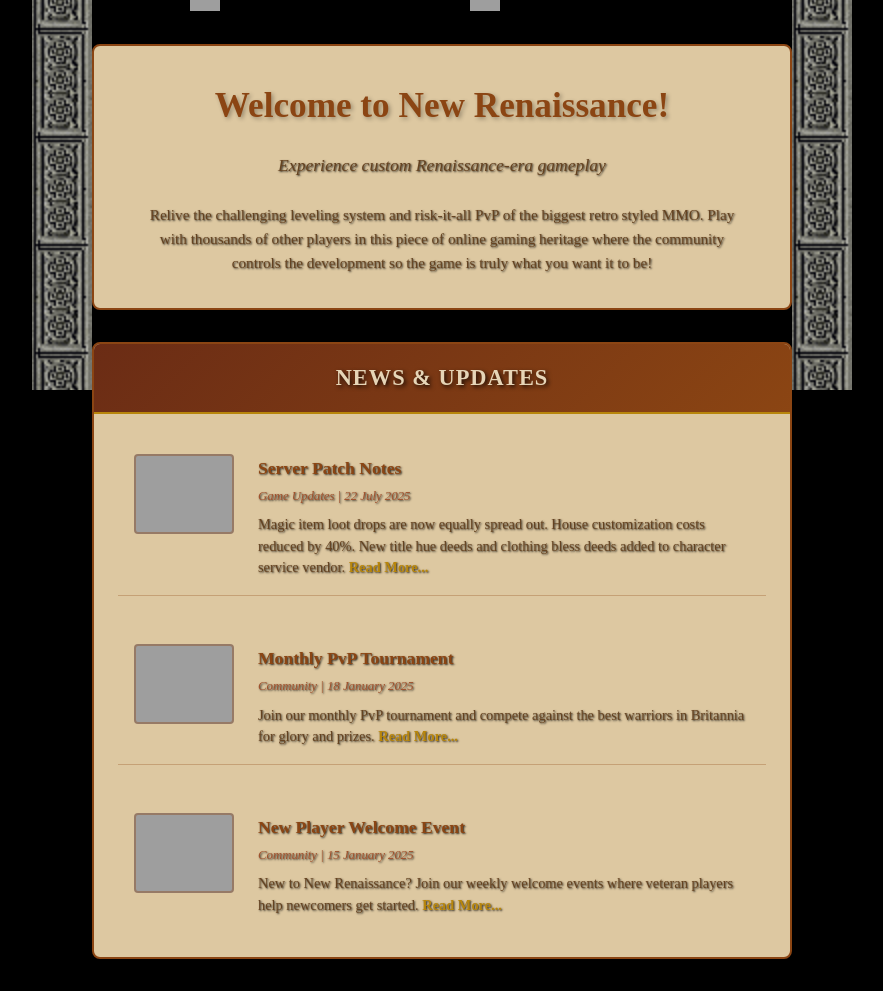
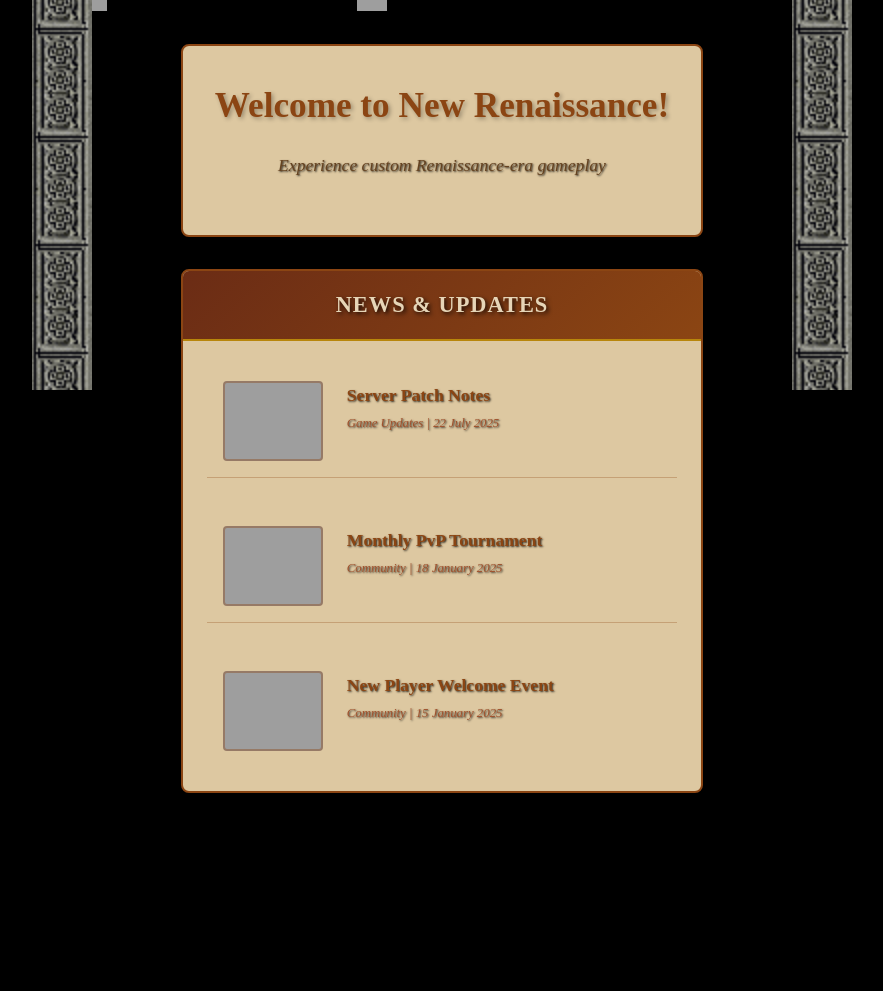
Before and after one commit to xzCad/newrenaissanceuo-wiki, a Jekyll site: the page built from README.md, in a window 1280 px wide, cut to the strip 510-1501 px from the top of the page. Shown: the whole strip, without its empty margins (198-1081 px from the left). Built offline with Jekyll 4.4.1, drawn with Linux system fonts in a browser that asks for light colours; our own code applies the rules of GitHub Pages for plain Markdown files; after the commit the page ends 1335 px from its top, so only the background shows below that; grey boxes are pictures that could not be loaded.

Commit message:
Update home.html

```diff
--- a/_layouts/home.html
+++ b/_layouts/home.html
@@ -162,7 +162,7 @@
             display: flex;
             gap: 2rem;
             width: 100%;
-            justify-content: center;
+            justify-content: flex-start;
         }
 
         /* Left Sidebar */
@@ -579,7 +579,6 @@
                         <h2 class="welcome-title">Welcome to New Renaissance!</h2>
                         <p class="welcome-subtitle">Experience custom Renaissance-era gameplay</p>
                         <p class="welcome-description">
-                            Relive the challenging leveling system and risk-it-all PvP of the biggest retro styled MMO. Play with thousands of other players in this piece of online gaming heritage where the community controls the development so the game is truly what you want it to be!
                         </p>
                     </div>
                 </section>
@@ -600,8 +599,6 @@
                                         <div class="news-item-meta">Game Updates | 22 July 2025</div>
                                     </div>
                                     <div class="news-item-description">
-                                        Magic item loot drops are now equally spread out. House customization costs reduced by 40%. New title hue deeds and clothing bless deeds added to character service vendor.
-                                        <a href="#" class="read-more">Read More...</a>
                                     </div>
                                 </div>
                             </article>
@@ -614,8 +611,6 @@
                                         <div class="news-item-meta">Community | 18 January 2025</div>
                                     </div>
                                     <div class="news-item-description">
-                                        Join our monthly PvP tournament and compete against the best warriors in Britannia for glory and prizes.
-                                        <a href="#" class="read-more">Read More...</a>
                                     </div>
                                 </div>
                             </article>
@@ -628,8 +623,6 @@
                                         <div class="news-item-meta">Community | 15 January 2025</div>
                                     </div>
                                     <div class="news-item-description">
-                                        New to New Renaissance? Join our weekly welcome events where veteran players help newcomers get started.
-                                        <a href="#" class="read-more">Read More...</a>
                                     </div>
                                 </div>
                             </article>
```
